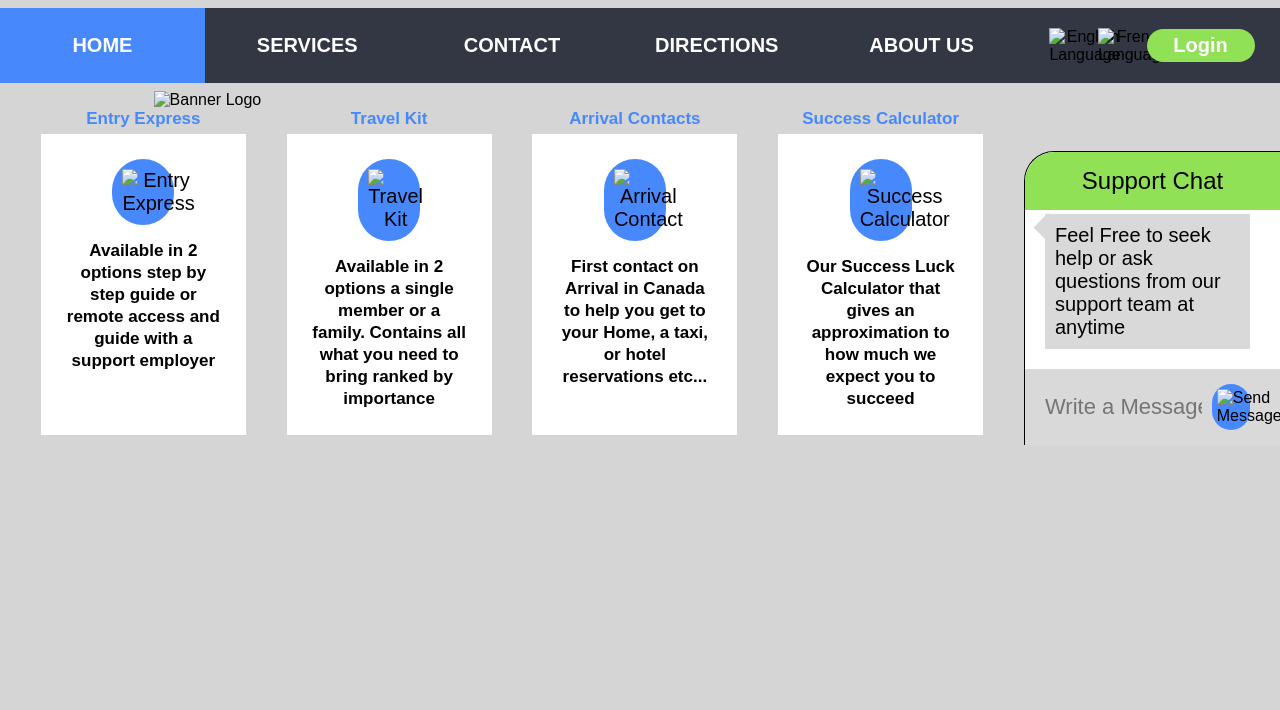
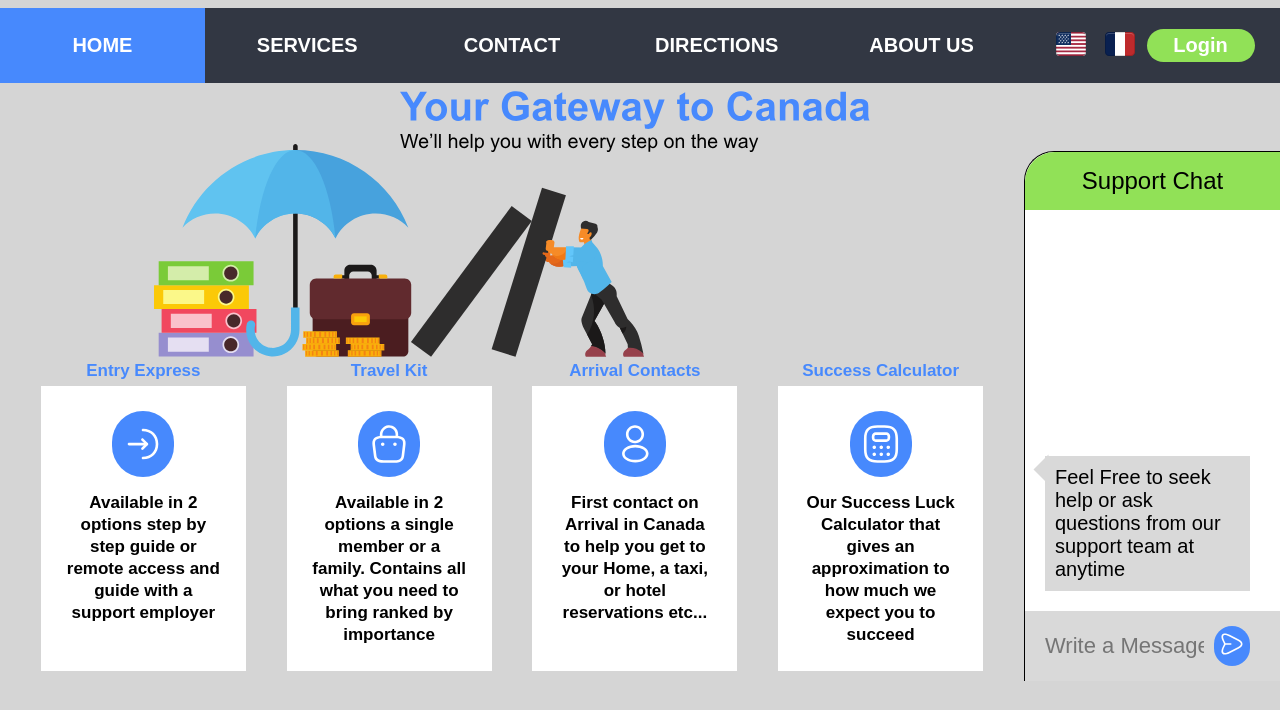
Before and after one commit to NoureldenRihan/FR-Upwork-Kamel-YourGatewayToCanada, a plain HTML site: page index.html in a window 1280 px wide. Drawn offline with Linux system fonts and the light colour scheme; the site is published under a folder, as on GitHub Pages, so addresses that start at the root find nothing.

Commit message:
Fixed More Paths

```diff
--- a/index.html
+++ b/index.html
@@ -16,10 +16,10 @@
       <div class="navItem navText"><a href="">About us</a></div>
       <div class="navItem langaugeIcons">
         <div class="english" onclick="convertWebsiteLanguage('en');">
-          <img src="/media/SVGs/English.svg" alt="English Language" />
+          <img src="media/SVGs/English.svg" alt="English Language" />
         </div>
         <div class="french" onclick="convertWebsiteLanguage('fr');">
-          <img src="/media/SVGs/French.svg" alt="French Language" />
+          <img src="media/SVGs/French.svg" alt="French Language" />
         </div>
         <button class="login">Login</button>
       </div>
@@ -32,7 +32,7 @@
         <section class="banner">
           <div class="bannerLogo">
             <img
-              src="/media/SVGs/Landing Page Illustration.svg"
+              src="media/SVGs/Landing Page Illustration.svg"
               alt="Banner Logo"
             />
           </div>
@@ -42,7 +42,7 @@
             <h1>Entry Express</h1>
             <div class="details">
               <div class="icon">
-                <img src="/media/SVGs/Entry.svg" alt="Entry Express" />
+                <img src="media/SVGs/Entry.svg" alt="Entry Express" />
               </div>
               <h2>
                 Available in 2 options step by step guide or remote access and
@@ -54,7 +54,7 @@
             <h1>Travel Kit</h1>
             <div class="details">
               <div class="icon">
-                <img src="/media/SVGs/Travel Kit.svg" alt="Travel Kit" />
+                <img src="media/SVGs/Travel Kit.svg" alt="Travel Kit" />
               </div>
               <h2>
                 Available in 2 options a single member or a family. Contains all
@@ -66,7 +66,7 @@
             <h1>Arrival Contacts</h1>
             <div class="details">
               <div class="icon">
-                <img src="/media/SVGs/Contact.svg" alt="Arrival Contact" />
+                <img src="media/SVGs/Contact.svg" alt="Arrival Contact" />
               </div>
               <h2>
                 First contact on Arrival in Canada to help you get to your Home,
@@ -78,10 +78,7 @@
             <h1>Success Calculator</h1>
             <div class="details">
               <div class="icon">
-                <img
-                  src="/media/SVGs/Calculator.svg"
-                  alt="Success Calculator"
-                />
+                <img src="media/SVGs/Calculator.svg" alt="Success Calculator" />
               </div>
               <h2>
                 Our Success Luck Calculator that gives an approximation to how
@@ -106,13 +103,13 @@
         <div class="messageBox">
           <input id="usermsg" type="text" placeholder="Write a Message" />
           <div class="icon" onclick="SendMsgToSupport();">
-            <img src="/media/SVGs/Send.svg" alt="Send Message" />
+            <img src="media/SVGs/Send.svg" alt="Send Message" />
           </div>
         </div>
       </section>
       <div class="openSupport">
         <div class="icon" onclick="openSupportChat();">
-          <img src="/media/SVGs/Send.svg" alt="Send Message" />
+          <img src="media/SVGs/Send.svg" alt="Send Message" />
         </div>
       </div>
       <div class="overlay" onclick="hideSupportChat();"></div>
@@ -131,7 +128,7 @@
         <div class="messageBox">
           <input id="usermsgOV" type="text" placeholder="Write a Message" />
           <div class="icon" onclick="SendMsgToSupport(true);">
-            <img src="/media/SVGs/Send.svg" alt="Send Message" />
+            <img src="media/SVGs/Send.svg" alt="Send Message" />
           </div>
         </div>
       </div>
```
